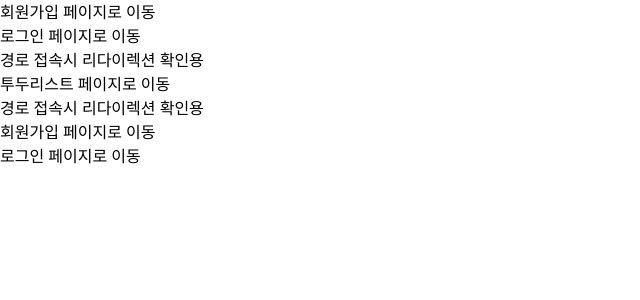
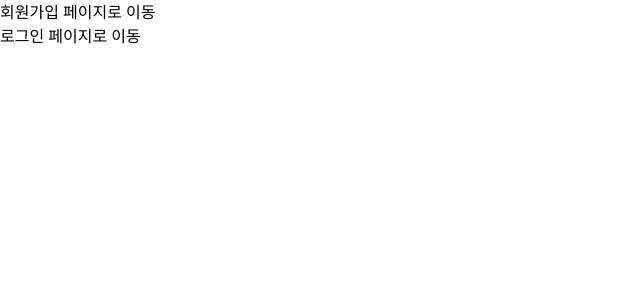
Before and after one commit to Suhwan-Front/personal_assignment, a React (Create React App) app: page / in a window 1280 px wide. Shown: the top 300 px of the page, without its empty margins (0-640 px from the left). Built offline with nearby package versions, Linux system fonts and the light colour scheme.

Commit message:
♻️ SignIn refactoring

```diff
--- a/src/pages/Main.js
+++ b/src/pages/Main.js
@@ -40,21 +40,6 @@ const Main = () => {
           <Link to="/signin">
             <div>로그인 페이지로 이동</div>
           </Link>
-          <div>경로 접속시 리다이렉션 확인용</div>
-          {location.pathname === '/' && (
-            <>
-              <Link to="/todo">
-                <div>투두리스트 페이지로 이동</div>
-              </Link>
-              <div>경로 접속시 리다이렉션 확인용</div>
-              <Link to="/signup">
-                <div>회원가입 페이지로 이동</div>
-              </Link>
-              <Link to="/signin">
-                <div>로그인 페이지로 이동</div>
-              </Link>
-            </>
-          )}
         </>
       )}
     </>
--- a/src/pages/SignIn.js
+++ b/src/pages/SignIn.js
@@ -1,13 +1,12 @@
-/* eslint-disable prefer-destructuring */
-import axios from 'axios';
 import {useEffect, useState} from 'react';
 import {Link, useNavigate} from 'react-router-dom';
+import axios from 'axios';
 
 const SignIn = () => {
+  const navigate = useNavigate();
   const [email, setLoginEmail] = useState('');
   const [password, setLoginPassword] = useState('');
   const [loginButtonDisable, setLoginButtonDisable] = useState(true);
-  const navigate = useNavigate();
 
   const checkLoginForm = () => {
     const loginEmailCheck = /^[^\s@]+@[^\s@]+\.[^\s@]+$/.test(email);
@@ -21,11 +20,11 @@ const SignIn = () => {
       alert('이미 로그인 하셨습니다!');
       navigate('/');
     }
-  });
+  }, [navigate]);
 
   useEffect(() => {
     const jwt = localStorage.getItem('jwt');
-    console.log(`로컬 스토리지에 저장 : ${jwt}`);
+    console.log(`로컬 스토리지에 저장: ${jwt}`);
   }, []);
 
   useEffect(() => {
@@ -50,15 +49,16 @@ const SignIn = () => {
           },
         },
       );
-      console.log(`서버로부터 응답 : ${response.data}`);
+
+      console.log(`서버로부터 응답: ${response.data}`);
       const jwt = response.data.access_token;
 
       if (jwt) {
         localStorage.setItem('jwt', jwt);
-        console.log(`로컬 스토리지 저장 : ${localStorage.getItem('jwt')}`);
+        console.log(`로컬 스토리지 저장: ${localStorage.getItem('jwt')}`);
         navigate('/');
       } else {
-        console.error('JWT 값을 가져오지 못했음');
+        console.error('JWT 값을 가져오지 못했습니다.');
       }
     } catch (error) {
       console.error(error);
```
